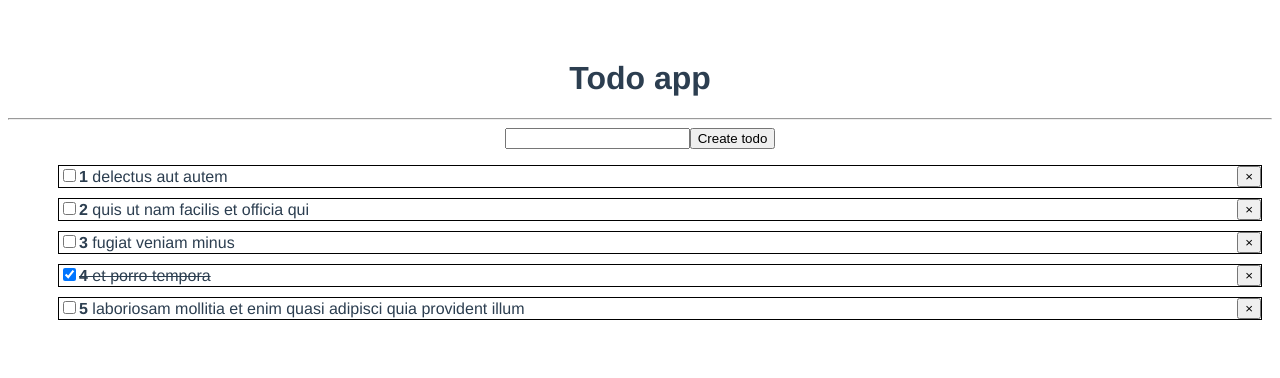
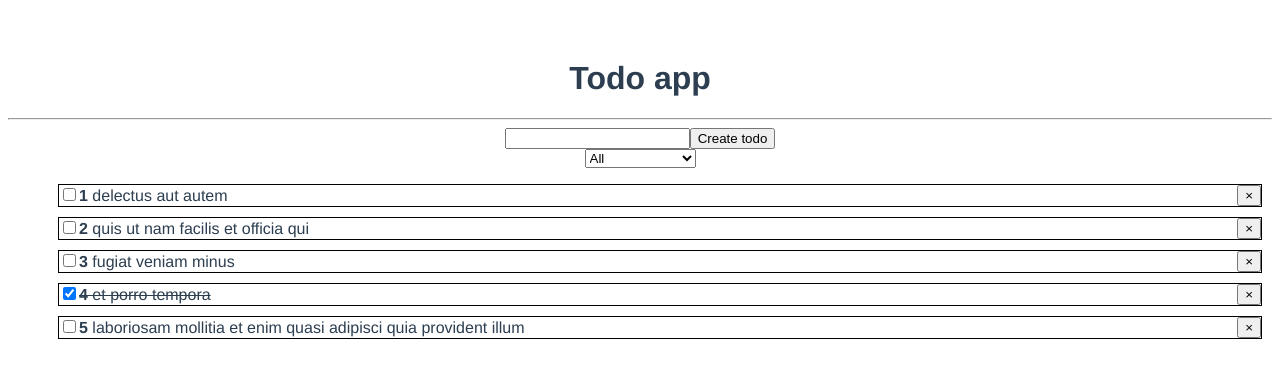
Before and after one commit to AntonBazhan/toDo-vue, a Vue app in the folder todo-vue/: page / in a window 1280 px wide. Shown: the top 378 px of the page. Built offline with nearby package versions, Linux system fonts and the light colour scheme.

Commit message:
feat add filter

```diff
--- a/todo-vue/src/components/Todos.vue
+++ b/todo-vue/src/components/Todos.vue
@@ -7,11 +7,17 @@
 
     <input v-model="newTodoText">
     <button @click="createTodo">Create todo</button>
+    <br>
+    <select v-if="filterTodos.length"
+            v-model="filter">
+      <option value="all">All</option>
+      <option value="completed">Completed</option>
+      <option value="not-completed">Not Completed</option>
+    </select>
 
-
-    <ul v-if="todos.length">
+    <ul v-if="filterTodos.length">
       <TodoItem
-    v-for="(todo,index) in todos"
+          v-for="(todo,index) in filterTodos"
           :key="todo.id"
           :todo="todo"
           :index="index"
@@ -26,26 +32,14 @@
 <script>
 import Vue from "vue";
 import TodoItem from "./TodoItem";
+
 export default {
   components: {
     TodoItem
   },
-  methods:{
-    createTodo() {
-      if (this.newTodoText.trim()) {
-        this.todos.push({
-              id: Date.now(),
-              title: this.newTodoText,
-              completed: false
-            }
-        )
-        this.newTodoText = ''
-      }
-    }
-  },
 
-    data(){
-    return{
+  data() {
+    return {
       newTodoText: '',
       todos: [
         {
@@ -78,16 +72,36 @@
           "title": "laboriosam mollitia et enim quasi adipisci quia provident illum",
           "completed": false
         }
-        ]
+      ],
+      filter: 'all'
+    }
+  },
+  computed: {
+    filterTodos() {
+      if (this.filter === 'all') {
+        return this.todos
+      }
+      if (this.filter === 'completed') {
+        return this.todos.filter(t => t.completed)
+      }
+      if (this.filter === 'not-completed') {
+        return this.todos.filter(t => !t.completed)
+      }
+
+    }
+  },
+  methods: {
+    createTodo() {
+      if (this.newTodoText.trim()) {
+        this.todos.push({
+              id: Date.now(),
+              title: this.newTodoText,
+              completed: false
+            }
+        )
+        this.newTodoText = ''
+      }
     }
   }
 }
 </script>
-
-
-<style scoped>
-.list-todo{
-
-}
-
-</style>
```
Also changed, not shown: todo-vue/package.json (+0 -7 lines), todo-vue/.eslintrc.js (deleted), 1 other file (tests, documents, lock files or other folders). Lines whose indentation alone changed are shown as unchanged.
